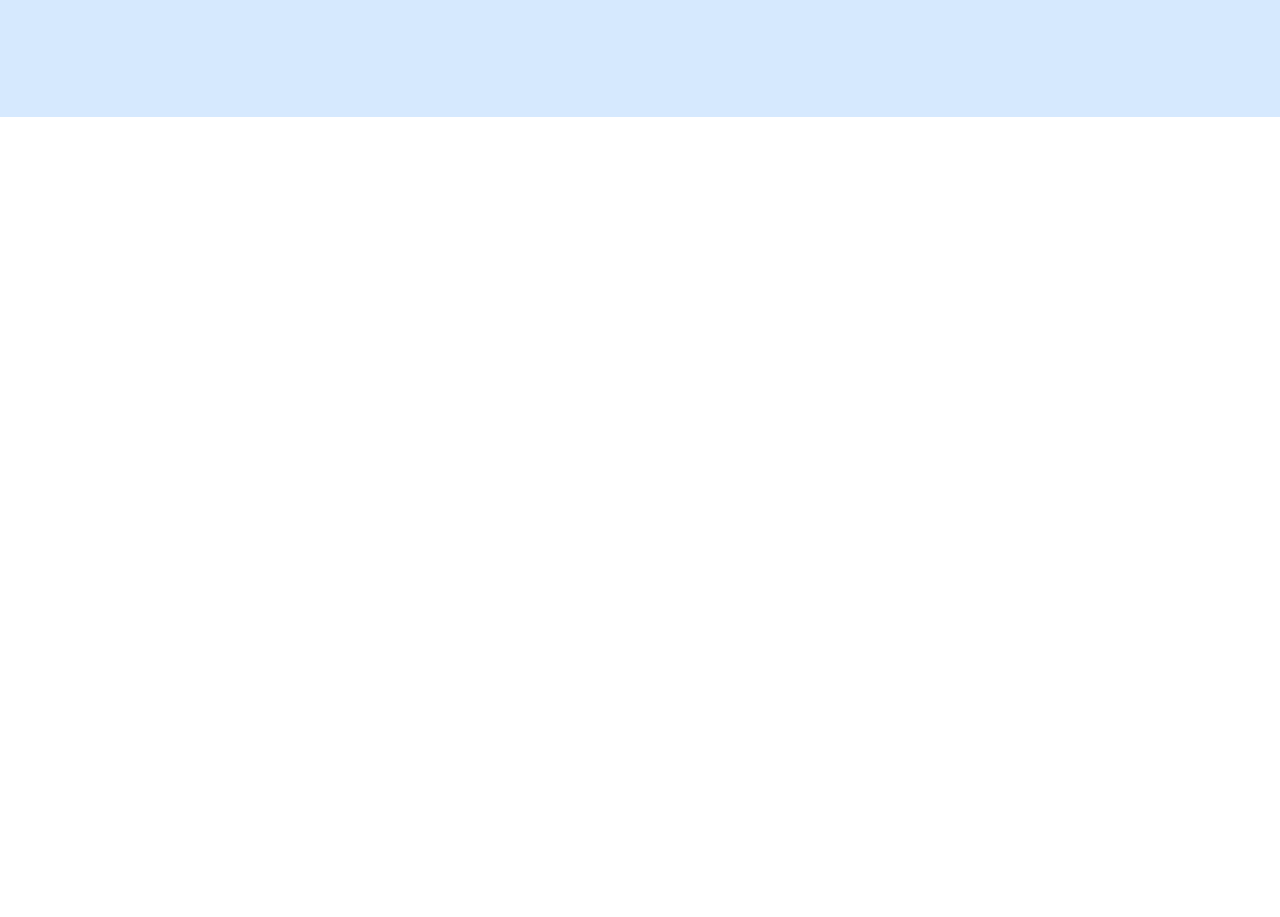
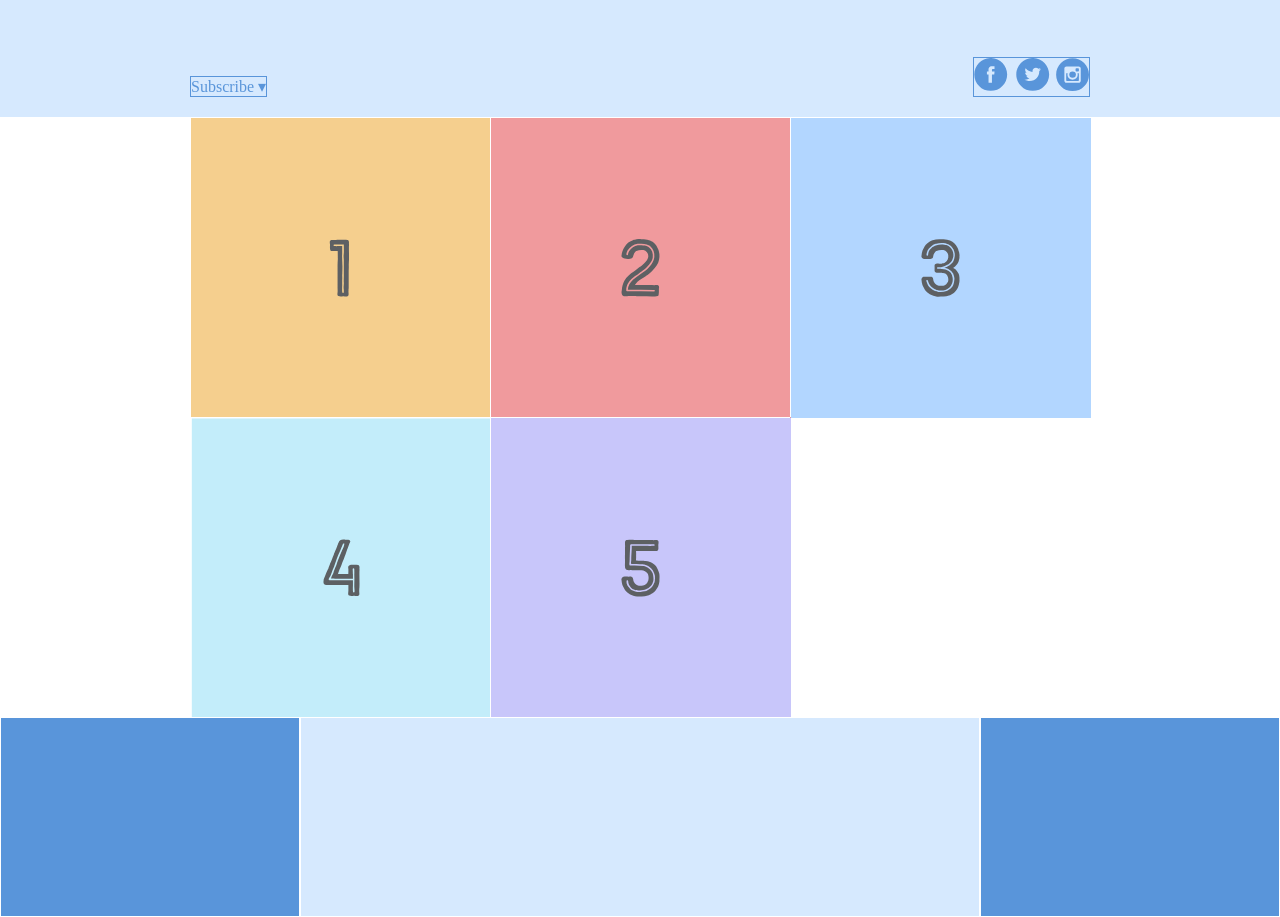
Before and after one commit to ciph3r-dragon/atom_flexbox_project, a plain HTML site: page index.html in a window 1280 px wide. Shown: the part 209-1126 px from the top of the page. Before the commit the page ends 800 px from the top, so only its background shows below. Drawn offline with Linux system fonts and the light colour scheme.

Commit message:
Final Version of the Project.

```diff
--- a/index.html
+++ b/index.html
@@ -23,5 +23,31 @@
             <div class="social"><img src="img/social-icons.svg" alt="Social Icons"></div>
         </div>
     </div>
+
+    <div class="photo-grid-container">
+        <div class="photo-grid">
+            <div class="photo-grid-item first-item">
+                <img src="img/one.svg" alt="">
+            </div>
+            <div class="photo-grid-item">
+                <img src="img/two.svg" alt="">
+            </div>
+            <div class="photo-grid-item">
+                <img src="img/three.svg" alt="">
+            </div>
+            <div class="photo-grid-item">
+                <img src="img/four.svg" alt="">
+            </div>
+            <div class="photo-grid-item">
+                <img src="img/five.svg" alt="">
+            </div>
+        </div>
+    </div>
+
+    <div class="footer">
+        <div class="footer-item footer-one"></div>
+        <div class="footer-item footer-two"></div>
+        <div class="footer-item footer-three"></div>
+    </div>
   </body>
 </html>
--- a/styles.css
+++ b/styles.css
@@ -36,6 +36,10 @@
     justify-content: center;
 }
 
+.signup {
+    margin-left: auto;
+}
+
 .header {
     width: 900px;
     height: 300px;
@@ -49,3 +53,52 @@
   .subscribe {
     border: 1px solid #5995DA
   }
+
+  .social,
+  .subscribe {
+    align-self: flex-end;
+    margin-bottom: 20px;
+  }
+
+  .footer {
+    display: flex;
+    justify-content: space-between;
+  }
+
+  .footer-item {
+    border: 1px solid #fff;
+    background-color: #D6E9FE;
+    height: 200px;
+    flex: 1;
+  }
+
+  .footer-one,
+  .footer-three {
+    background-color: #5995DA;
+    flex: initial;
+    width: 300px;
+  }
+
+  .photo-grid-container {
+    display: flex;
+    justify-content: center;
+  }
+
+  .photo-grid {
+    width: 900px;
+    display: flex;
+    justify-content: flex-start;
+    align-items: center;
+    flex-wrap: wrap;
+    flex-direction: row;
+  }
+
+  .photo-grid-item {
+    border: 1px solid #fff;
+    width: 300px;
+    height: 300px;
+  }
+
+  .first-item {
+    order: -2;
+  }
```
